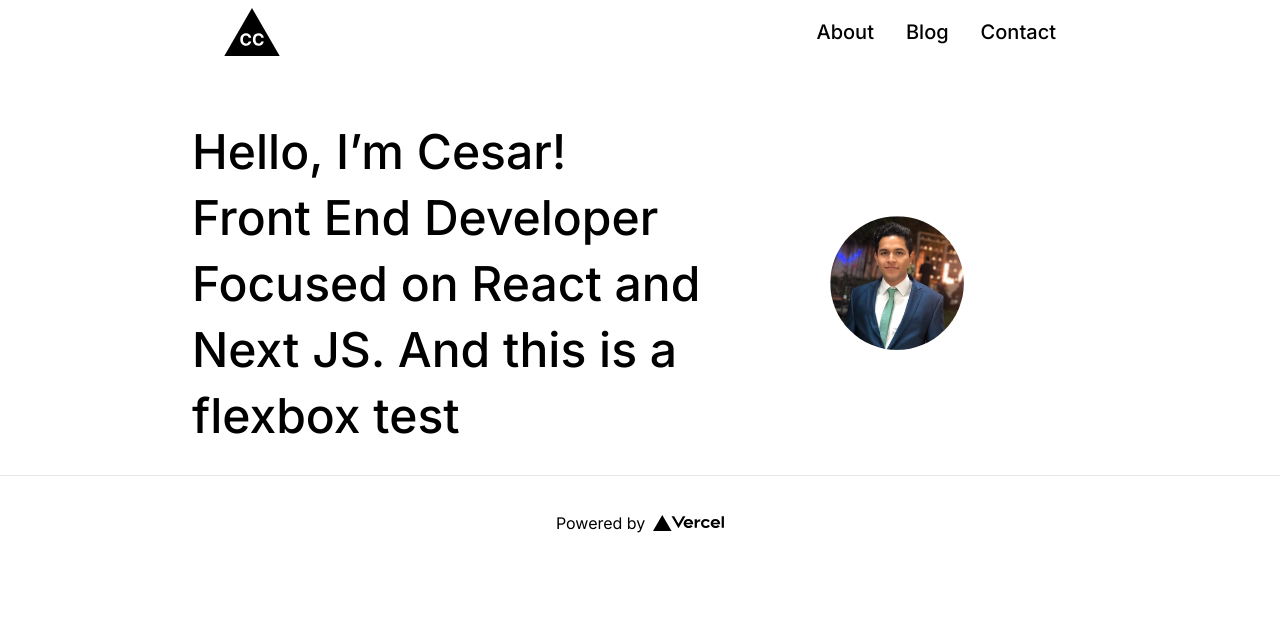
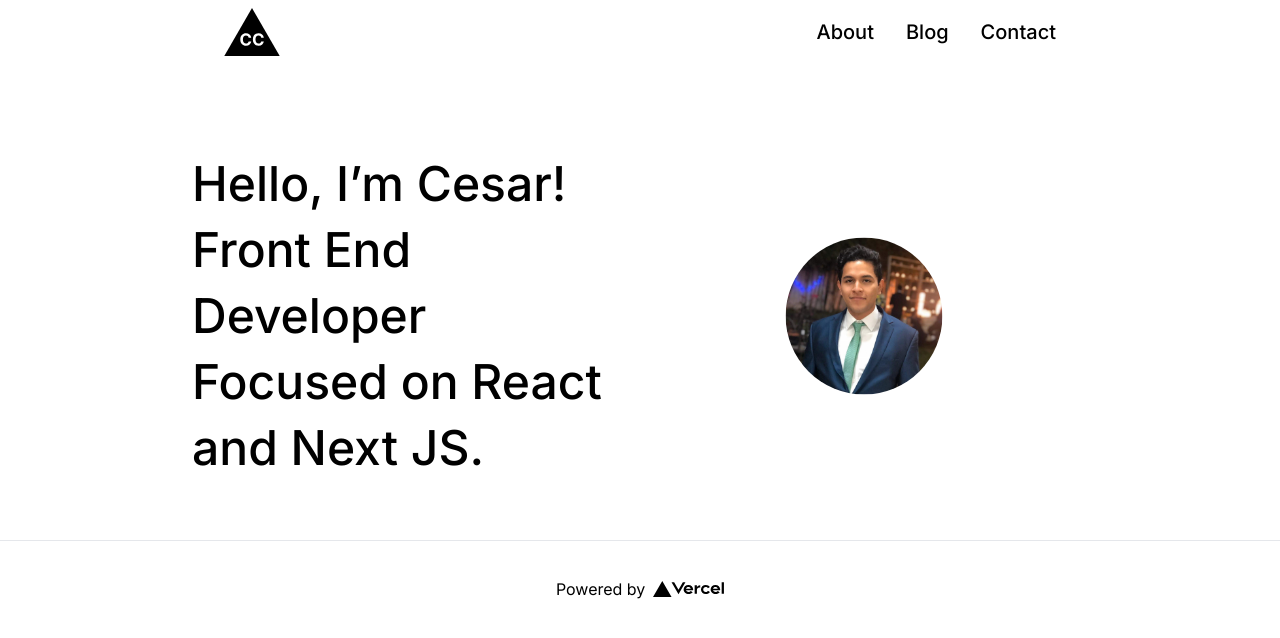
Before and after one commit to cesardcm/portfolio-v1, a Next.js app: page / in a window 1280 px wide. Shown: the top 638 px of the page. Built offline with nearby package versions, Linux system fonts and the light colour scheme.

Commit message:
Removi flex del titulo

```diff
--- a/pages/index.js
+++ b/pages/index.js
@@ -33,7 +33,7 @@ export default function Home() {
         <div className="container mx-auto">
           <div id="Hero Section" className="container flex items-center justify-between flex-shrink-0 max-w-4xl mx-auto mt-9">
             <div className="" id="Hero Content">
-              <h1 className="font-medium leading-snug"> Hello, I’m Cesar! <br /> Front End Developer <br /> Focused on React and Next JS. And this is a flexbox test  </h1>
+              <h1 className="font-medium leading-snug"> Hello, I’m Cesar! <br /> Front End Developer <br /> Focused on React and Next JS. </h1>
             </div>
             <div id="Hero Image" className="max-w-md" >
               <img className="transform rounded-full scale-35" src="images/profile.jpg" />
```
